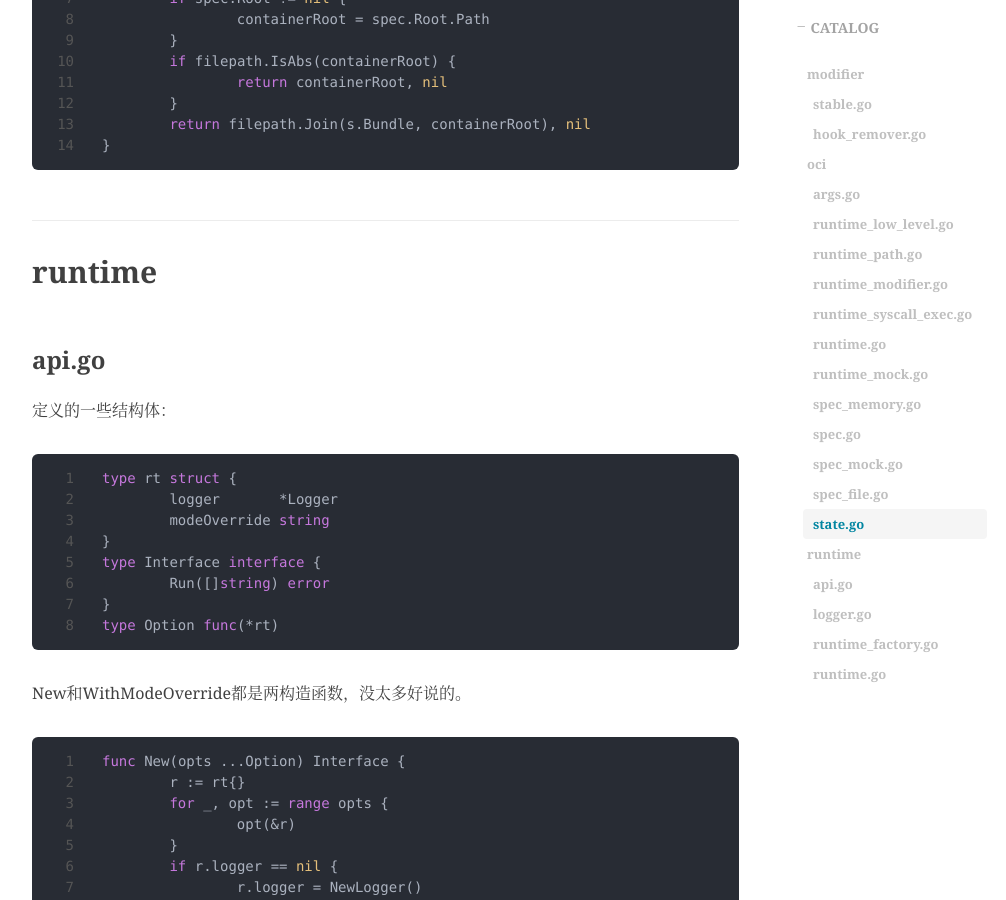
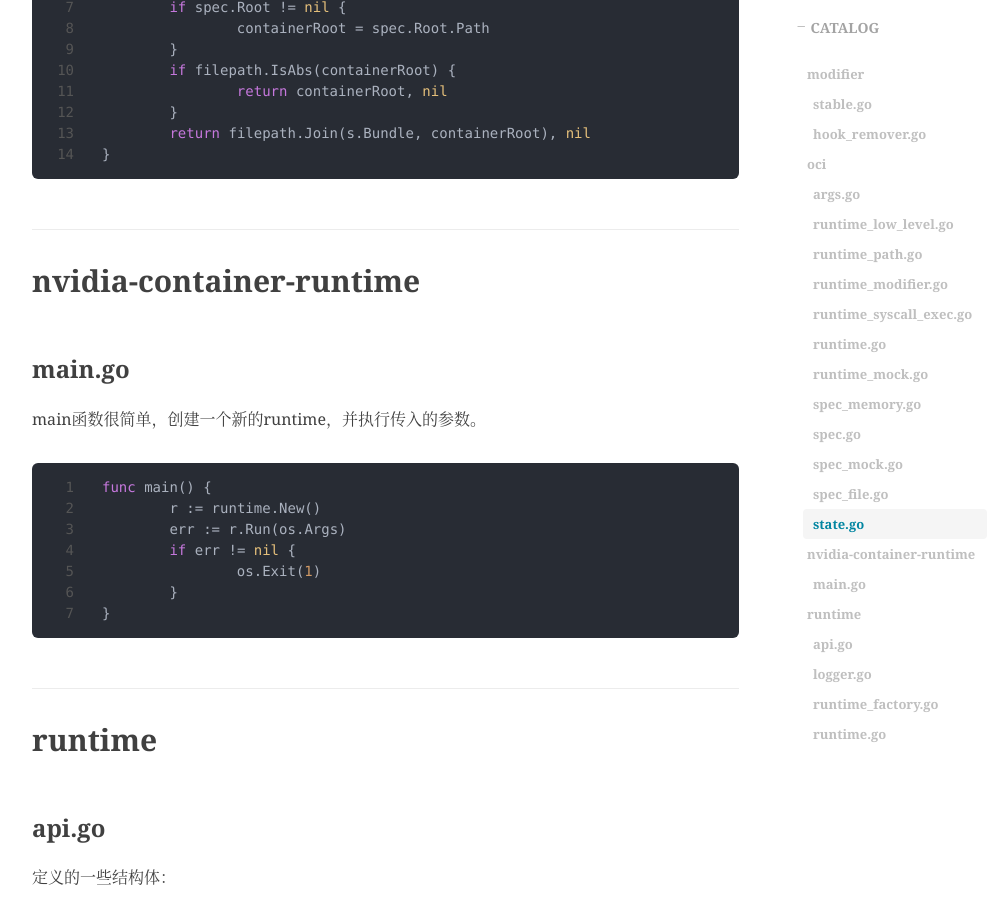
Before and after one commit to peng-yq/peng-yq.github.io, a Jekyll site: the page built from _posts/2023-10-13-code-reading-nvidia-container-runtime.md, in a window 1280 px wide and 900 px high, scrolled down 14932 px. Shown: the whole window, without its empty margins (233-1239 px from the left). Built offline with Jekyll 4.4.1, drawn with Linux system fonts in a browser that asks for light colours; nearby versions of some CDN libraries; comment, search, counter and statistics services are not loaded; some of the changed text lies outside the part shown.

Commit message:
refactor: rename some blogs

````diff
--- a/_posts/2023-10-13-internal-runtime.md
+++ b/_posts/2023-10-13-code-reading-nvidia-container-runtime.md
@@ -140,7 +140,7 @@
 
 HasCreateSubcommand函数：按照代码逻辑只有previousWasBundle为false，并且当前命令为“create”才为true，“-b create”这种情况则会返回false
 
-PS：runc在创建容器时的命令为create --bundle
+>  PS：runc在创建容器时的命令为create --bundle
 
 ```go
 func HasCreateSubcommand(args []string) bool {
@@ -642,6 +642,22 @@
 }
 ```
 
+## nvidia-container-runtime
+
+### main.go
+
+main函数很简单，创建一个新的runtime，并执行传入的参数。
+
+```go
+func main() {
+	r := runtime.New()
+	err := r.Run(os.Args)
+	if err != nil {
+		os.Exit(1)
+	}
+}
+```
+
 ## runtime
 
 ### api.go
@@ -874,6 +890,8 @@
 3. 解析modifier
 4. 构造runtime
 
+> nvidia这个项目只有runc命令有“create”时会应用修改器，否则直接调用低级运行时，避免了多次修改spec文件；相比下awslabs写的那个oci-add-hooks显得比较玩具了，每次都会修改spec
+
 ```go
 func newNVIDIAContainerRuntime(logger logger.Interface, cfg *config.Config, argv []string) (oci.Runtime, error) {
 	lowLevelRuntime, err := oci.NewLowLevelRuntime(logger, cfg.NVIDIAContainerRuntimeConfig.Runtimes)
````
Also changed, not shown: _posts/2023-09-26-code-reading-nvidia-ctk.md (renamed from _posts/2023-09-26-cmd-runtime-ctk.md).
